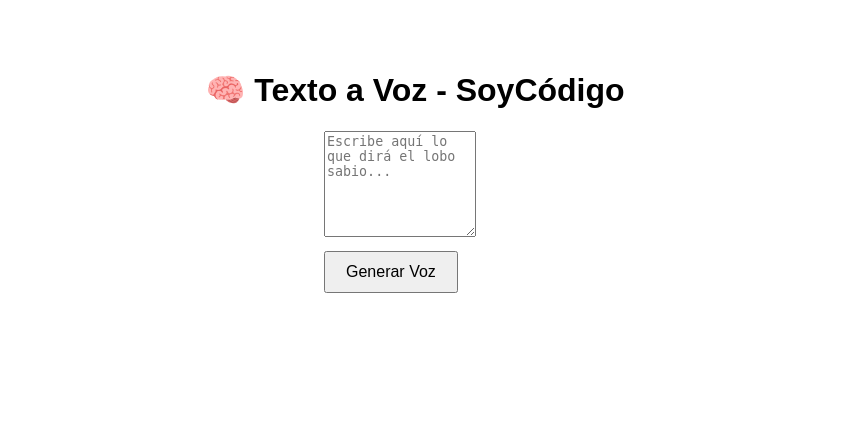
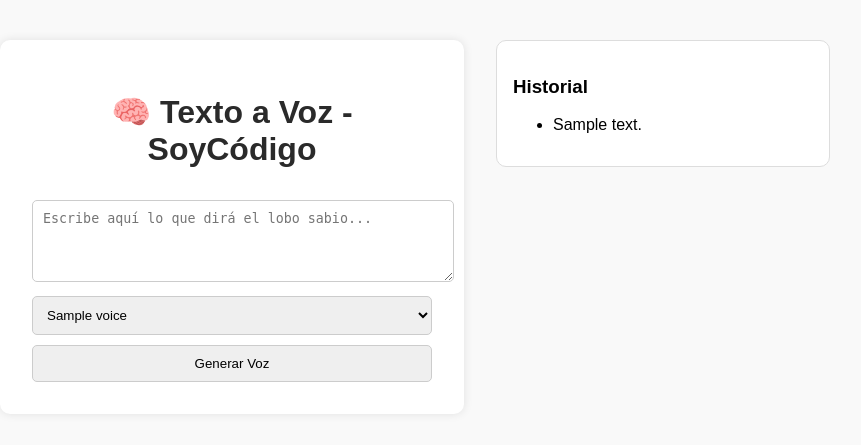
Before and after one commit to JimmyMalla/web-tts, a Flask app: template templates/index.html in a window 1280 px wide. Shown: the top 445 px of the page, without its empty margins (225-1086 px from the left). Run offline with Flask 3, Linux system fonts and the light colour scheme; the template is opened without the code that fills it: most values are stand-ins (such as "Sample title", 1, 10 or a date in 2020).

Commit message:
Update index.html

```diff
--- a/templates/index.html
+++ b/templates/index.html
@@ -2,44 +2,92 @@
 <html lang="es">
 <head>
   <meta charset="UTF-8">
-  <title>Texto a Voz SoyCódigo</title>
+  <meta name="viewport" content="width=device-width, initial-scale=1.0">
+  <title>Texto a Voz - SoyCódigo</title>
   <style>
     body {
       font-family: Arial, sans-serif;
+      background-color: #f9f9f9;
       display: flex;
-      flex-direction: column;
-      align-items: center;
-      margin-top: 50px;
+      justify-content: center;
+      align-items: flex-start;
+      padding: 2em;
+      gap: 2em;
     }
-    textarea {
-      width: 80%;
-      max-width: 600px;
-      height: 100px;
+    .container {
+      background: white;
+      padding: 2em;
+      border-radius: 10px;
+      box-shadow: 0 0 10px rgba(0,0,0,0.1);
+      width: 400px;
     }
-    button {
+    .history {
+      background: #fff;
+      padding: 1em;
+      border: 1px solid #ddd;
+      border-radius: 10px;
+      height: 100%;
+      overflow-y: auto;
+      width: 300px;
+    }
+    textarea, select, button {
+      width: 100%;
       margin-top: 10px;
-      padding: 10px 20px;
-      font-size: 16px;
+      padding: 10px;
+      border-radius: 5px;
+      border: 1px solid #ccc;
+    }
+    h1 {
+      text-align: center;
+      color: #2a2a2a;
     }
     audio {
-      margin-top: 20px;
+      margin-top: 1em;
+      width: 100%;
+    }
+    .check {
+      color: green;
+      font-weight: bold;
+      margin-top: 1em;
+    }
+    .download {
+      display: block;
+      text-align: center;
+      margin-top: 1em;
     }
   </style>
 </head>
 <body>
+  <div class="container">
     <h1>🧠 Texto a Voz - SoyCódigo</h1>
     <form method="POST">
-    <textarea name="texto" placeholder="Escribe aquí lo que dirá el lobo sabio..." required></textarea><br>
+      <textarea name="texto" rows="4" placeholder="Escribe aquí lo que dirá el lobo sabio..." required></textarea>
+      <select name="voz">
+        {% for voice in voces %}
+          <option value="{{ voice }}" {% if voice == 'es-EC-LuisNeural' %}selected{% endif %}>{{ voice }}</option>
+        {% endfor %}
+      </select>
       <button type="submit">Generar Voz</button>
     </form>
 
     {% if audio_file %}
-    <h2>✅ Voz generada:</h2>
+      <div class="check">✅ Voz generada:
+      </div>
       <audio controls>
-      <source src="{{ url_for('static', filename='audios/' + audio_file) }}" type="audio/mp3">
+        <source src="{{ url_for('static', filename='audios/' ~ audio_file) }}" type="audio/mpeg">
         Tu navegador no soporta audio.
-    </audio><br>
-    <a href="{{ url_for('descargar_audio', filename=audio_file) }}">📥 Descargar Audio</a>
+      </audio>
+      <a class="download" href="{{ url_for('descargar_audio', filename=audio_file) }}">💾 Descargar Audio</a>
     {% endif %}
+  </div>
+
+  <div class="history">
+    <h3>Historial</h3>
+    <ul>
+      {% for texto in historial %}
+        <li>{{ texto }}</li>
+      {% endfor %}
+    </ul>
+  </div>
 </body>
 </html>
```
Lines whose indentation alone changed are shown as unchanged.
